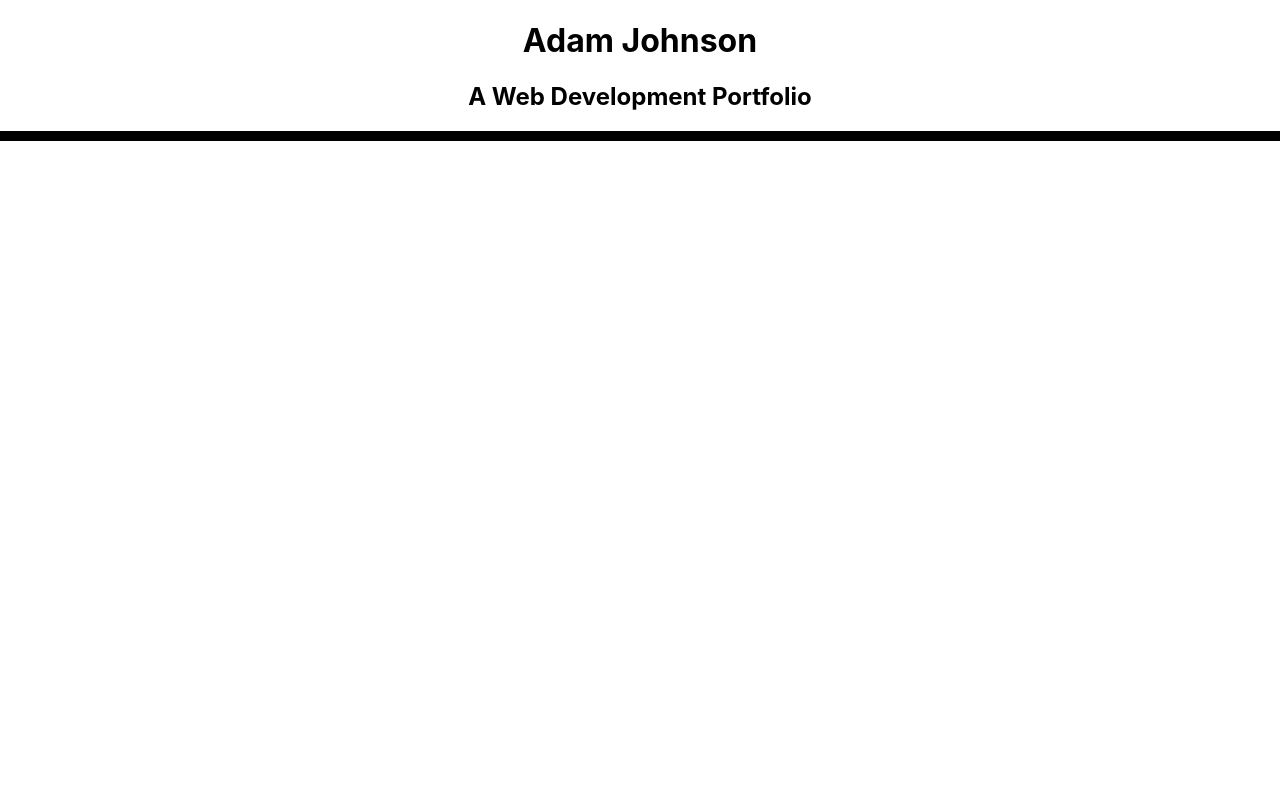
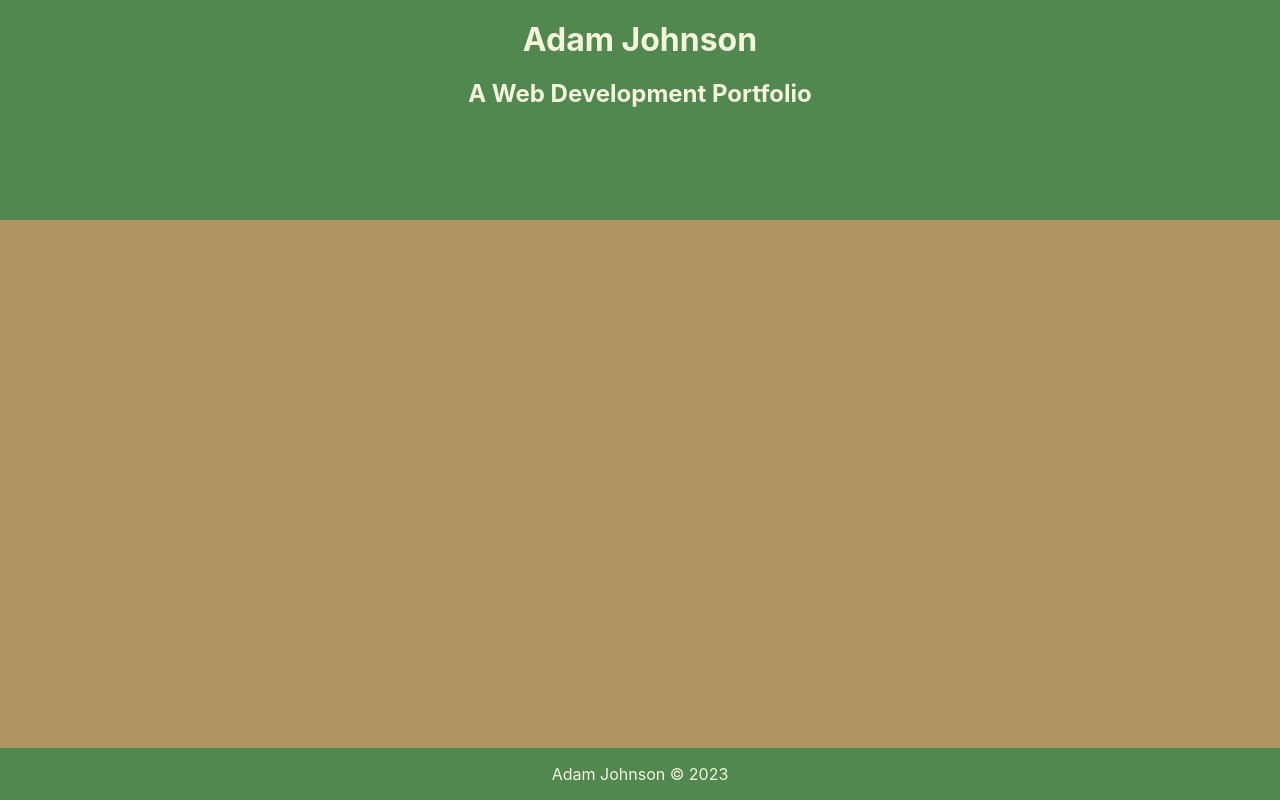
Before and after one commit to AdamJohnson92/Portfolio-Adam-Johnson, a React (Create React App) app: page / in a window 1280 px wide. Built offline with nearby package versions, Linux system fonts and the light colour scheme.

Commit message:
Added early level styling of header and footer and color scheme

```diff
--- a/src/App.js
+++ b/src/App.js
@@ -1,11 +1,13 @@
 import './App.css';
 import React from 'react';
 import PortfolioHeader from './components/Header'
+import PortfolioFooter from './components/Footer';
 
 function App() {
   return (
     <div className='portfolio-app'>
        <PortfolioHeader />
+       <PortfolioFooter />
     </div>
 
   );
--- a/src/components/Footer.js
+++ b/src/components/Footer.js
@@ -1 +1,11 @@
 import React from "react";
+
+function PortfolioFooter(){
+    return(
+        <div className="footer">
+            <p>Adam Johnson © 2023</p>
+        </div>
+    )
+}
+
+export default PortfolioFooter;
--- a/src/index.css
+++ b/src/index.css
@@ -5,6 +5,8 @@ body {
     sans-serif;
   -webkit-font-smoothing: antialiased;
   -moz-osx-font-smoothing: grayscale;
+  background-color: var(--cinnamon);
+  color:var(--off-white)
 }
 
 code {
@@ -18,10 +20,31 @@ code {
   position: absolute;
   width: 100vw;
   height: 100vh;
+  --cinnamon:rgb(175, 148, 97);
+  --sage:rgb(80, 136, 80);
+  --off-white:beige;
+
 }
 
 .header {
-  border-bottom: 10px solid black;
+  position: relative;
+  padding-top:20px;
+  top:0px;
+  width: 100%;
+  height: 200px;
+  text-align: center;
+  background-color: var(--sage);
+  margin: 0px;
+}
+
+h1{
+  margin: 0;
+}
+
+.footer {
+  position: absolute;
+  bottom:0px;
   width: 100%;
   text-align: center;
+  background-color: var(--sage);
 }
```
